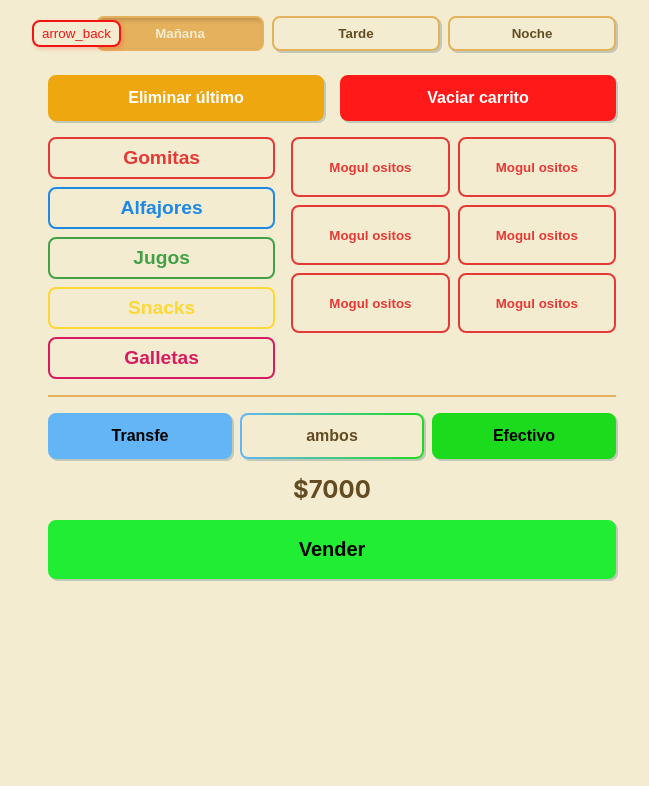
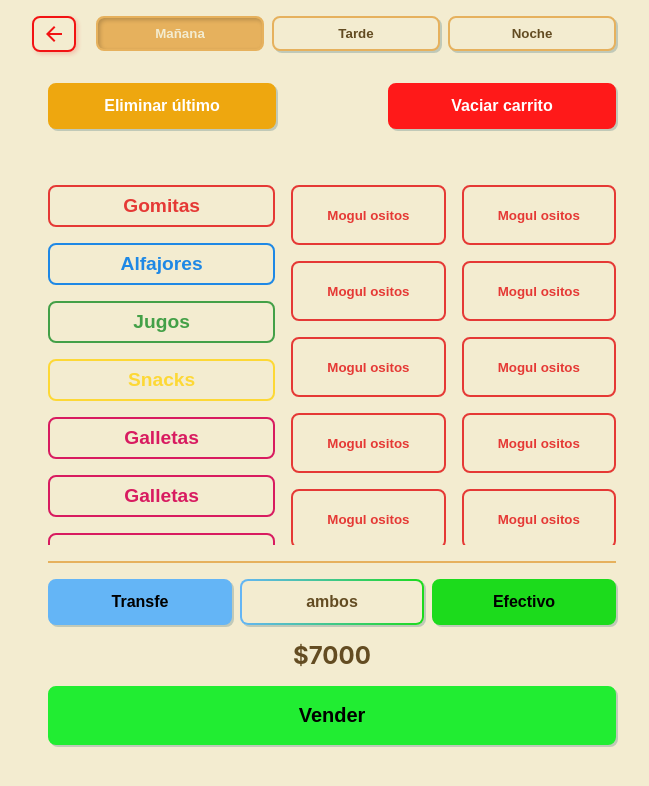
Before and after one commit to ODICRACK/kioscoFrontV2, a React (Vite) app: page /ventas in a window 1280 px wide. Shown: the top 786 px of the page, without its empty margins (308-957 px from the left). Built offline with nearby package versions, Linux system fonts and the light colour scheme.

Commit message:
pulido de venta

```diff
--- a/src/App.css
+++ b/src/App.css
@@ -349,6 +349,7 @@ body {
   gap: 1rem;
   align-items: center;
   margin-bottom: 0.5rem;
+  margin-bottom: 2vh;
 }
 
 .ventas__shifts {
@@ -362,7 +363,8 @@ body {
 .ventas__cart-actions {
   display: flex;
   justify-content: space-between;
-  gap: 1rem;
+  gap: 7rem;
+  margin-bottom: 5vh;
 }
 
 /* Contenedor principal dividido */
@@ -375,9 +377,10 @@ body {
 
 .ventas__categories {
   flex: 0 0 40%;
+  height: 45vh;
   display: flex;
   flex-direction: column;
-  gap: 0.5rem;
+  gap: 1rem;
   overflow-y: auto;
 }
 
@@ -385,8 +388,9 @@ body {
   flex: 1;
   display: grid;
   grid-template-columns: repeat(2, 1fr);
-  gap: 0.5rem;
+  gap: 1rem;
   align-content: start;
+  height: 45vh;
   overflow-y: auto;
 }
 
--- a/src/components/BackButton.jsx
+++ b/src/components/BackButton.jsx
@@ -13,7 +13,9 @@ const BackButton = ({ onClick }) => {
 
   return (
     <button className="btn-back" onClick={handleClick} type="button">
-      <span className="material-icons">arrow_back</span>
+      <span class="material-symbols-outlined">
+        arrow_back
+      </span>
     </button>
   );
 };
--- a/src/pages/Ventas.jsx
+++ b/src/pages/Ventas.jsx
@@ -67,11 +67,19 @@ const Ventas = () => {
           <CategoryButton name="Jugos" colorIndex={3} />
           <CategoryButton name="Snacks" colorIndex={4} />
           <CategoryButton name="Galletas" colorIndex={5} />
+          <CategoryButton name="Galletas" colorIndex={5} />
+          <CategoryButton name="Galletas" colorIndex={5} />
+
+          <CategoryButton name="Galletas" colorIndex={5} />
+
+          <CategoryButton name="Galletas" colorIndex={5} />
+
+
         </div>
 
         <div className="ventas__products">
           {/* Mock de productos usando la clase de color de la categoría activa (Gomitas = 1) */}
-          {[...Array(6)].map((_, i) => (
+          {[...Array(10)].map((_, i) => (
             <button key={i} className="ventas__product-btn cat-btn--1">
               Mogul ositos
             </button>
```
